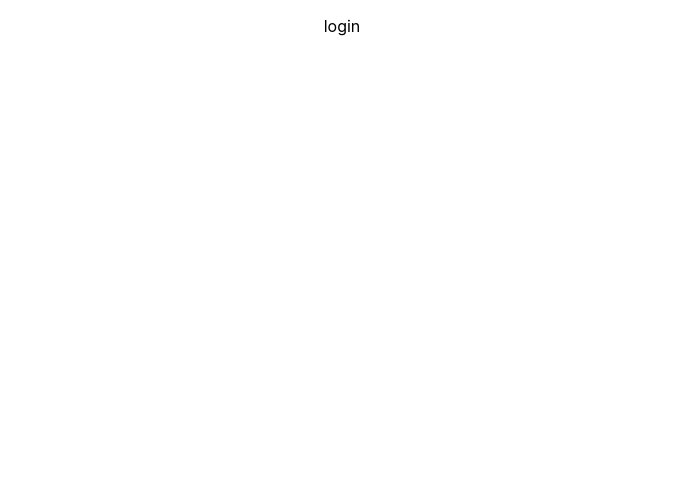
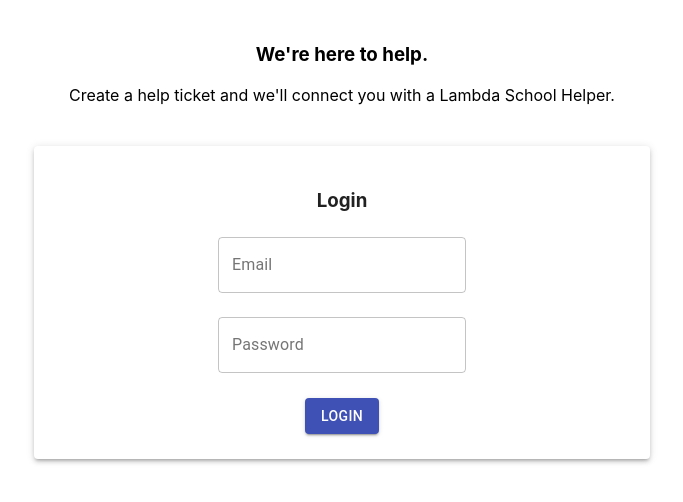
Before and after one commit to bw-dev-desk-queue/FE, a React (Create React App) app: page / in a window 1280 px wide. Shown: the top 502 px of the page, without its empty margins (298-981 px from the left). Built offline with nearby package versions, Linux system fonts and the light colour scheme.

Commit message:
Lay out of login page completed. Imported MaterialUI for styling

```diff
--- a/src/components/Login.js
+++ b/src/components/Login.js
@@ -1,8 +1,50 @@
 import React from 'react';
+import { Container, Paper, TextField, Button } from '@material-ui/core';
+
+const styles = {
+  root: {
+    width: '50%',
+    margin: '0 auto',
+    padding: '2% 0',
+  },
+  inputContainer: {
+    margin: '4% 0',
+  },
+}
 
 export default function Login() {
 
+  // EVENT HANDLERS //
+  const onChange = (evt) => {
+
+  }
+
+  const onSubmit = (evt) => {
+    evt.preventDefault();
+    // POST
+  }
+
   return (
-    <p>login</p>
+    <Container>
+
+      <div style={styles.root}>
+        <h3>We're here to help.</h3>
+        <p>Create a help ticket and we'll connect you with a Lambda School Helper.</p>
+      </div>
+
+    <Paper style={styles.root} elevation={3}>
+      <h3>Login</h3>
+      <form onSubmit={onSubmit}>
+        <div style={styles.inputContainer}>
+          <TextField name="email" label="Email" type="email" autoComplete="current-email" variant="outlined" />
+        </div>
+        <div style={styles.inputContainer}>
+          <TextField name="password" label="Password" type="password" autoComplete="current-password" variant="outlined" />
+        </div>
+        <Button type="submit" variant="contained" color="primary">Login</Button>
+      </form>
+    </Paper>
+
+    </Container>
   )
 }
```
